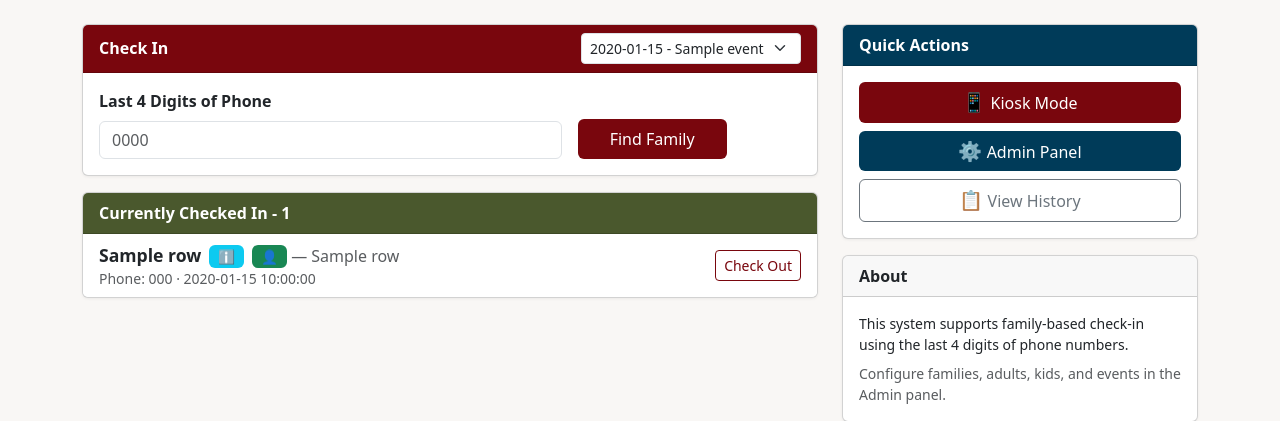
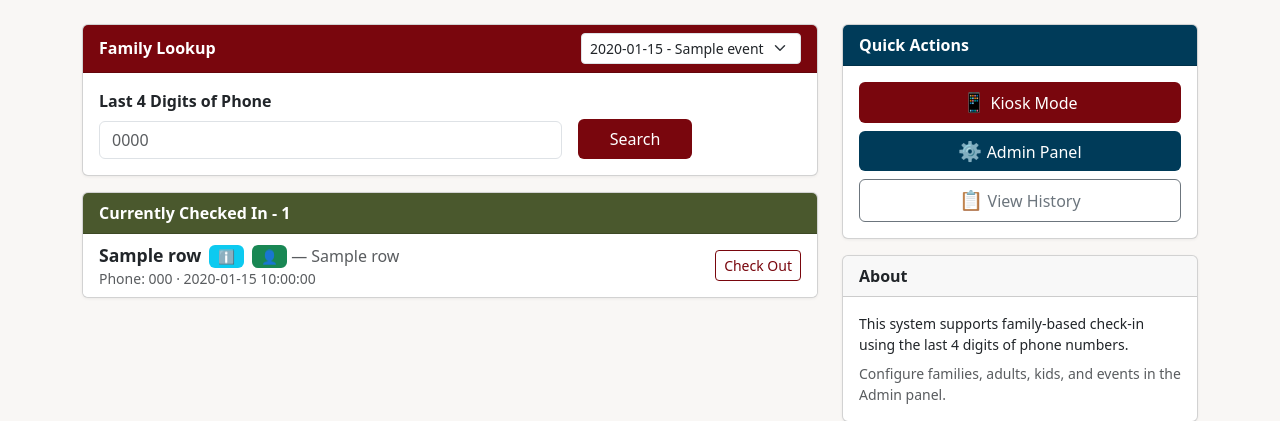
Before and after one commit to mrcrunchybeans/youth-secure-checkin, a Flask app: template templates/index.html in a window 1280 px wide. Shown: the part 55-476 px from the top of the page. Run offline with Flask 3, Linux system fonts and the light colour scheme; the template is opened without the code that fills it: most values are stand-ins (such as "Sample title", 1, 10 or a date in 2020).

Commit message:
Improve wording: change 'Check In' to 'Family Lookup' and 'Find Family' to 'Search'

```diff
--- a/templates/index.html
+++ b/templates/index.html
@@ -34,7 +34,7 @@
   <div class="col-lg-8 col-12">
     <div class="card mb-3">
       <div class="card-header d-flex justify-content-between align-items-center flex-wrap" style="background-color: #79060d; color: white;">
-        <strong class="mb-1 mb-sm-0">Check In</strong>
+        <strong class="mb-1 mb-sm-0">Family Lookup</strong>
         <!-- Desktop: dropdown select -->
         <select id="event-select" class="form-select form-select-sm d-none d-sm-inline-block" style="width: auto; max-width: 300px;">
           {% for event in events %}
@@ -54,7 +54,7 @@
             <input id="last4" class="form-control" maxlength="4" pattern="\d{4}" required placeholder="0000" inputmode="numeric" />
           </div>
           <div class="col-auto col-md-4">
-            <button type="submit" class="btn" style="background-color: #79060d; color: white; border: none; padding: 0.5rem 2rem;">Find Family</button>
+            <button type="submit" class="btn" style="background-color: #79060d; color: white; border: none; padding: 0.5rem 2rem;">Search</button>
           </div>
         </form>
       </div>
```
